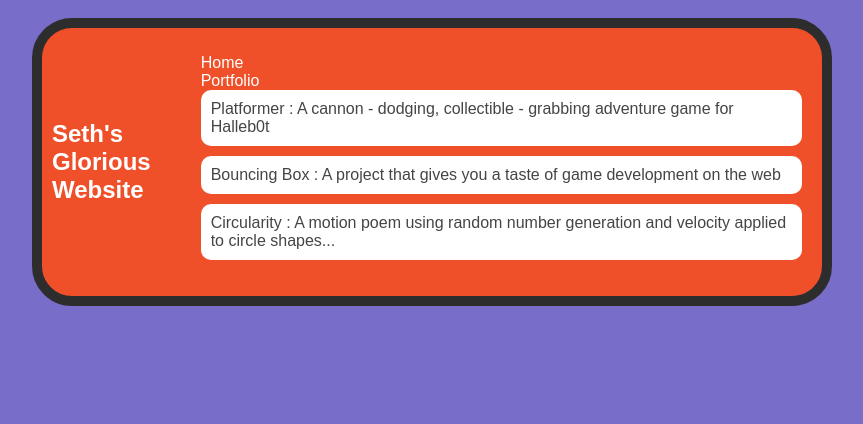
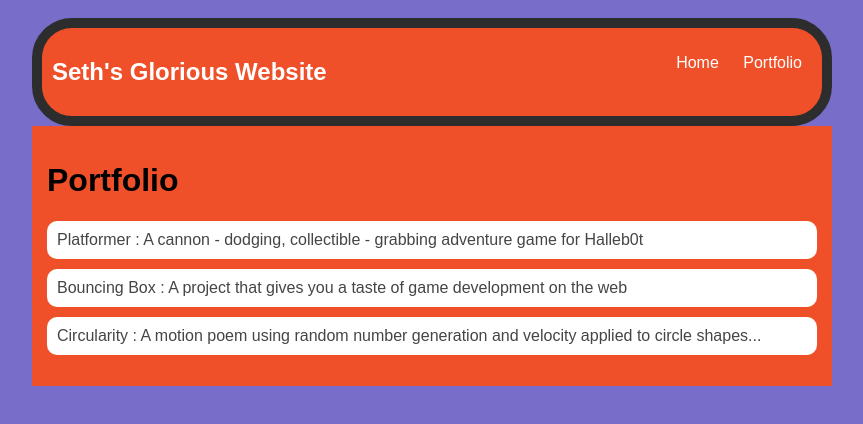
Before and after one commit to Niceme2/Niceme2.github.io, a plain HTML site: page portfolio.html in a window 1280 px wide. Shown: the whole page, without its empty margins (208-1071 px from the left). Drawn offline with Linux system fonts and the light colour scheme.

Commit message:
add portfolio.html file

```diff
--- a/portfolio.html
+++ b/portfolio.html
@@ -2,6 +2,8 @@
 <html>
 
 <head>
+<title>Seth's Portfolio</title>
+
     <style type="text/css">
         body {
             background: rgb(120, 109, 200);
@@ -88,14 +90,14 @@
             color: #454545;
         }
     </style>
-    <title>Seth's Portfolio</title>
+
 </head>
 
 
 <body>
     <div id="all-contents">
         <nav>
-            <main>
+
                 <h1>Seth's Glorious Website</h1>
                 <ul id="nav-ul">
                     <li class="nav-li">
@@ -103,21 +105,30 @@
                     </li>
                     <li class="nav-li">
                         <a class="nav-a" href="portfolio.html">Portfolio</a>
-                        <ul id="portfolio">
-                            <li><a href="projects/platformer/">Platformer : A cannon - dodging, collectible - grabbing
-                                    adventure game for Halleb0t</a></li>
-                            <li><a href="projects/bouncing-box/">Bouncing Box : A project that gives you a taste of game
-                                    development on the web </a></li>
-                            <li><a href="projects/circularity/">Circularity : A motion poem using random number
-                                    generation
-                                    and velocity applied to circle shapes...</a></li>
-                        </ul>
+
                     </li>
                 </ul>
         </nav>
+        <main>
+            <div class ="content">
+<h1> Portfolio</h1>
+<ul id ="portfolio">
+  <li><a href="projects/platformer/">Platformer : A cannon - dodging, collectible - grabbing adventure game for Halleb0t</a></li>
+    <li><a href="projects/bouncing-box/">Bouncing Box : A project that gives you a taste of game development on the web </a></li>
+    <li><a href="projects/circularity/">Circularity : A motion poem using random number generation and velocity applied to circle shapes...</a></li>
+    </ul>
+</div>
+
+
+            </div>
+
+
+
+        </main>
+
 
     </div>
-    </main>
+
 
 </body>
 
```
